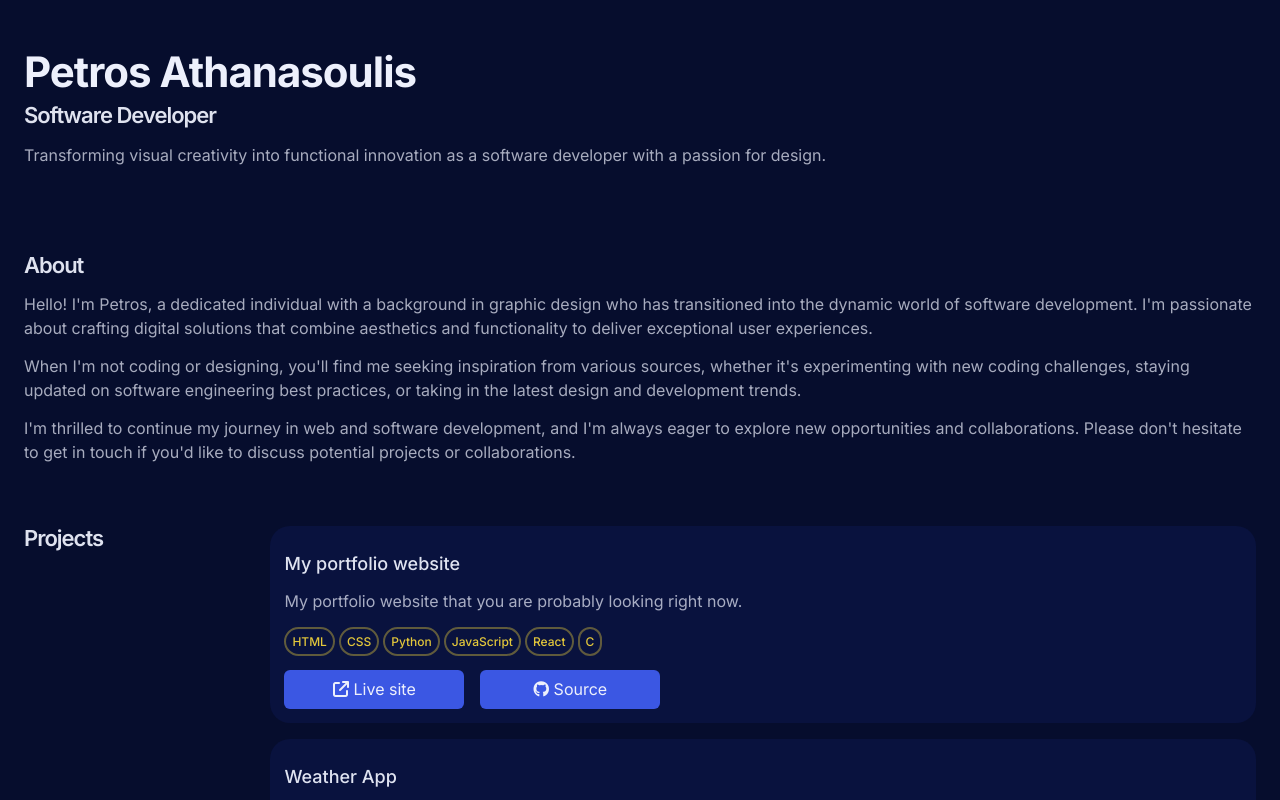
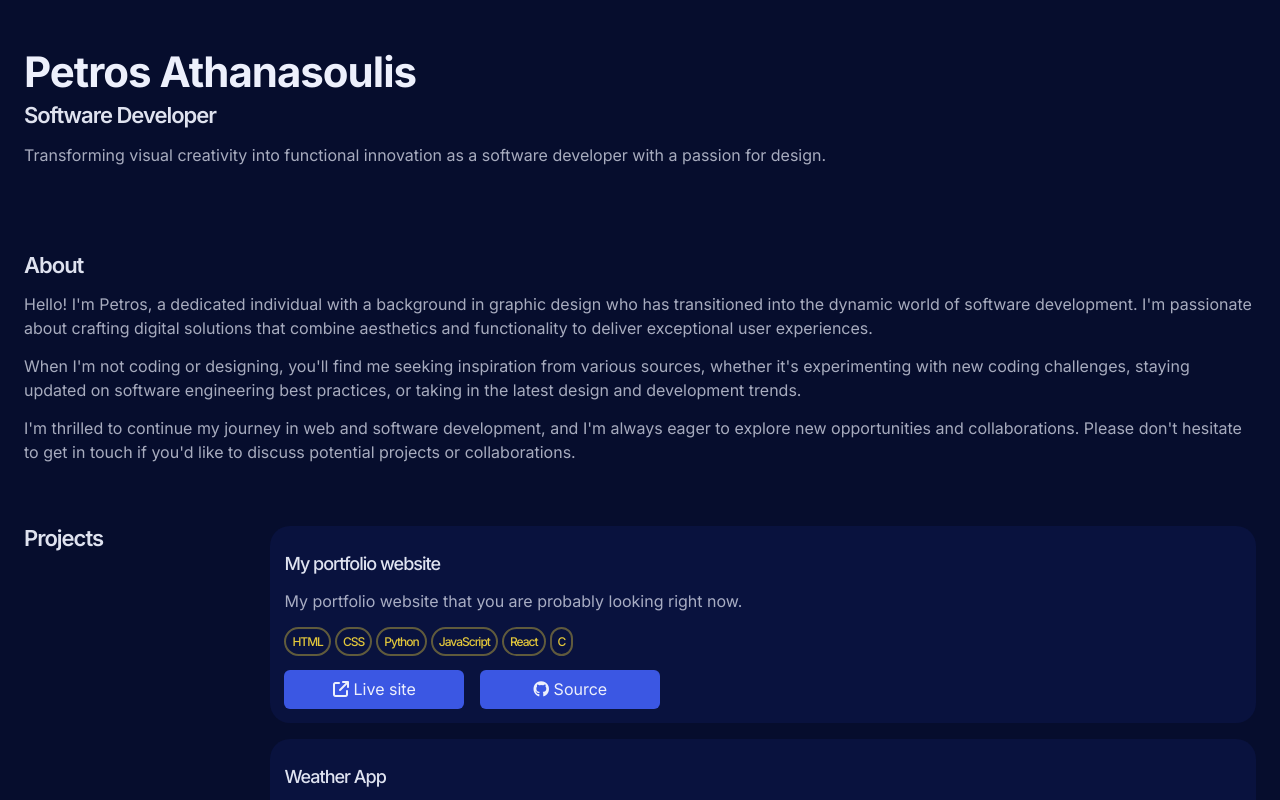
Before and after one commit to petrosAth/my-website, a website built with Vite: page index.html in a window 1280 px wide. Shown: the top 800 px of the page. Built offline with nearby package versions, Linux system fonts and the light colour scheme.

Commit message:
CSS: Decrease letter spacing for h3 and h4

```diff
--- a/src/stylesheets/typography.css
+++ b/src/stylesheets/typography.css
@@ -24,6 +24,7 @@ h2 {
 h3 {
   font-size: var(--fs-3);
   font-weight: var(--fw-m);
+  letter-spacing: -0.0625rem;
   color: var(--clr-f-800);
   margin: 0;
   padding-top: var(--pd-el-b);
@@ -32,6 +33,7 @@ h3 {
 h4 {
   font-size: var(--fs-4);
   font-weight: var(--fw-m);
+  letter-spacing: -0.0625rem;
   color: var(--clr-sec-400);
   margin: 0;
 }
```
